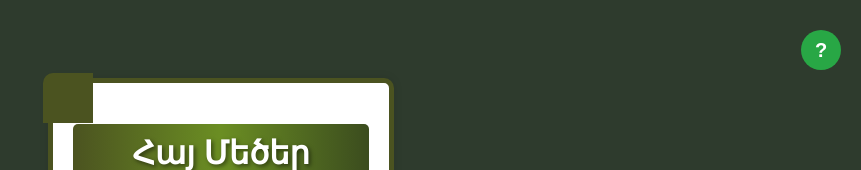
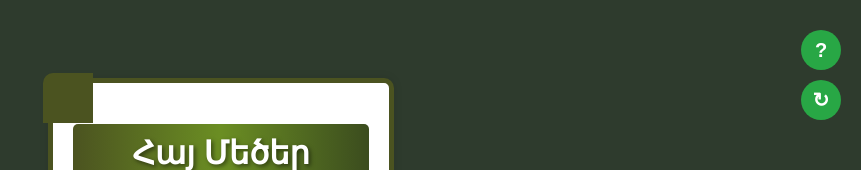
Before and after one commit to Ktotosxh/HayMecer, a plain HTML site: page index.html in a window 1280 px wide. Shown: the top 170 px of the page, without its empty margins (419-1280 px from the left). Drawn offline with Linux system fonts and the light colour scheme.

Commit message:
Update index.html

```diff
--- a/index.html
+++ b/index.html
@@ -21,6 +21,9 @@
         <p>Մուտքագրեք հերոսի անունը որոնման դաշտում՝ տեղեկություն ստանալու համար։ <br> Որոնեք "?" ավելի շատ ինֆորմացիա ստանալու համար</p>
     </div>
 
+    <!-- Հավելված ռեսթարտի կոճակը -->
+    <button id="restart-button" onclick="restartPage()">↻</button>
+
     <script src="script.js"></script>
 </body>
 </html>
```
